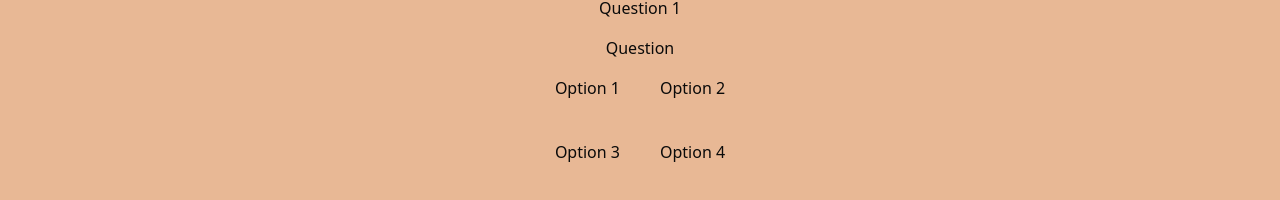
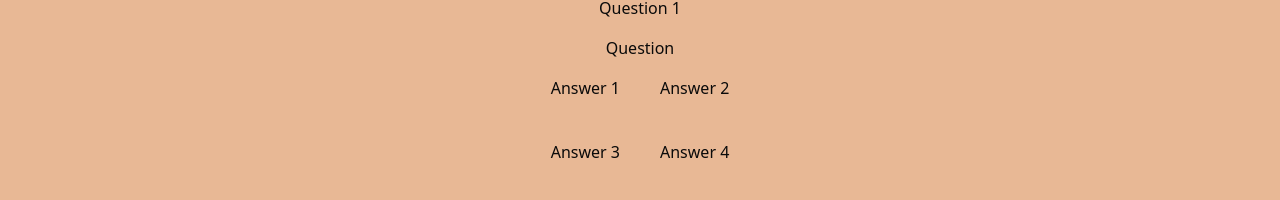
Before and after one commit to DeCastelino/thinkr, a Next.js app in the folder frontend/: page /quiz/1 in a window 1280 px wide. Shown: the part 374-574 px from the top of the page. Built offline with nearby package versions, Linux system fonts and the light colour scheme.

Commit message:
create participant buzzer ui

```diff
--- a/frontend/app/(game-host)/quiz/[gameId]/page.tsx
+++ b/frontend/app/(game-host)/quiz/[gameId]/page.tsx
@@ -17,10 +17,10 @@ const Quiz = () => {
             <div>Question 1</div>
             <div>Question</div>
             <div className="grid grid-cols-2 gap-10">
-                <div>Option 1</div>
-                <div>Option 2</div>
-                <div>Option 3</div>
-                <div>Option 4</div>
+                <div>Answer 1</div>
+                <div>Answer 2</div>
+                <div>Answer 3</div>
+                <div>Answer 4</div>
             </div>
         </div>
     );
--- a/frontend/app/(participant)/buzzer/[gameId]/page.tsx
+++ b/frontend/app/(participant)/buzzer/[gameId]/page.tsx
@@ -0,0 +1,11 @@
+import Buzzer from "@/components/Buzzer";
+
+const Participant = () => {
+    return (
+        <div className="flex flex-col items-center justify-center h-screen bg-secondary">
+            <Buzzer />
+        </div>
+    );
+};
+
+export default Participant;
--- a/frontend/components/Buzzer.tsx
+++ b/frontend/components/Buzzer.tsx
@@ -0,0 +1,9 @@
+const Buzzer = () => {
+    return (
+        <div className=" flex text-7xl bg-primary rounded-full justify-center items-center p-4 w-[26rem] h-[26rem]">
+            Buzzer
+        </div>
+    );
+};
+
+export default Buzzer;
```
